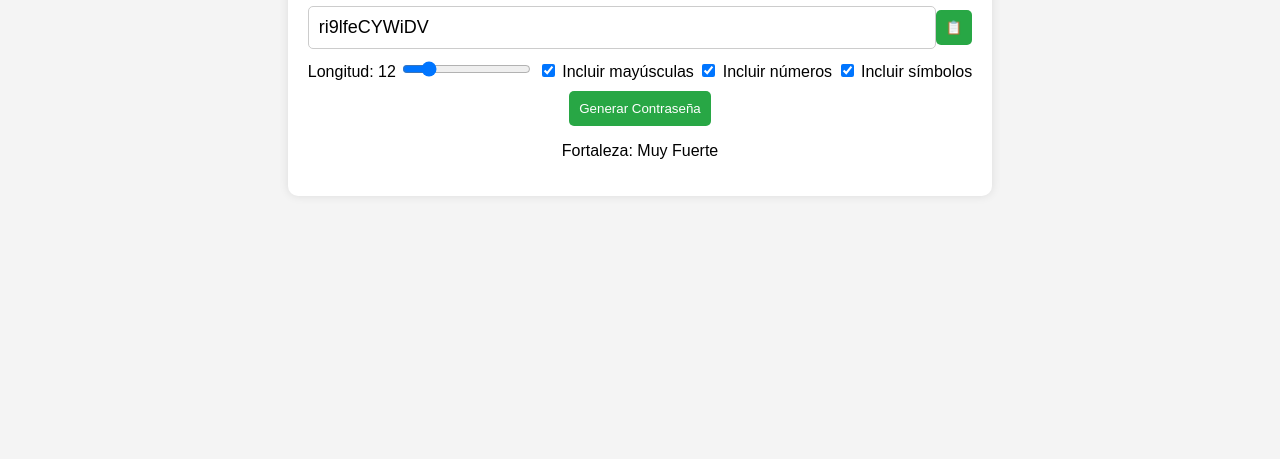
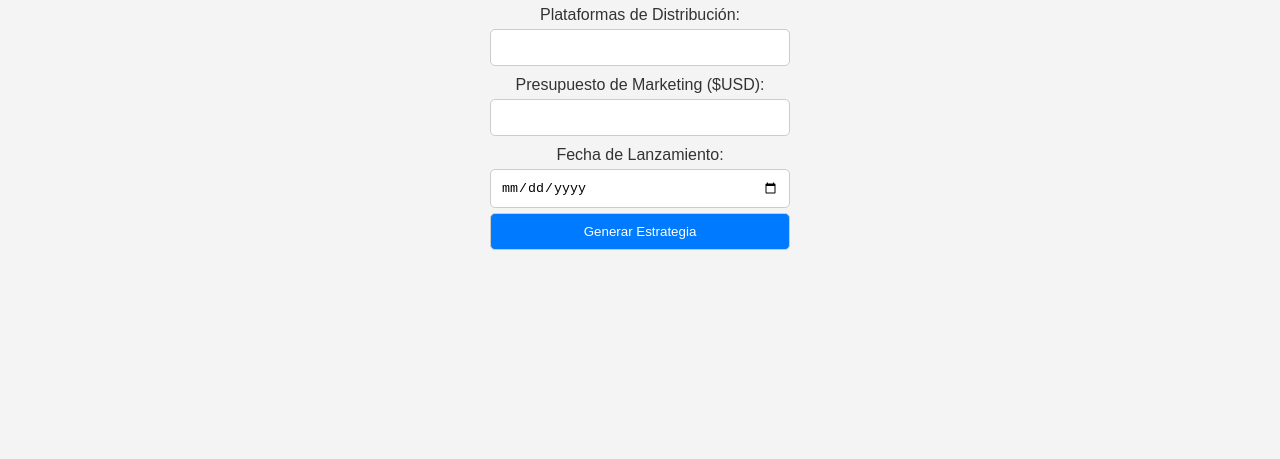
Before and after one commit to isabelferrer/generador, a plain HTML site: page index.html in a window 1280 px wide. Shown: the part 357-816 px from the top of the page. Drawn offline with Linux system fonts and the light colour scheme.

Commit message:
Update index.html

```diff
--- a/index.html
+++ b/index.html
@@ -3,122 +3,97 @@
 <head>
     <meta charset="UTF-8">
     <meta name="viewport" content="width=device-width, initial-scale=1.0">
-    <title>Generador de Contraseñas Seguras</title>
+    <title>Generador de Rutas de Lanzamiento</title>
     <style>
         body {
             font-family: Arial, sans-serif;
-            display: flex;
-            justify-content: center;
-            align-items: center;
-            height: 100vh;
+            margin: 0;
+            padding: 0;
             background: #f4f4f4;
-        }
-        .container {
-            background: white;
-            padding: 20px;
-            border-radius: 10px;
-            box-shadow: 0 0 10px rgba(0, 0, 0, 0.1);
+            color: #333;
             text-align: center;
         }
-        .password-container {
+        header {
+            background: #222;
+            color: white;
+            padding: 1rem;
+        }
+        main {
+            padding: 2rem;
+        }
+        form {
             display: flex;
-            align-items: center;
-            justify-content: space-between;
-            margin-bottom: 10px;
+            flex-direction: column;
+            width: 300px;
+            margin: 0 auto;
         }
-        input[type="text"] {
-            flex: 1;
+        label {
+            margin-top: 10px;
+        }
+        input, button {
             padding: 10px;
+            margin-top: 5px;
             border: 1px solid #ccc;
             border-radius: 5px;
-            font-size: 18px;
         }
         button {
-            background: #28a745;
+            background: #007BFF;
             color: white;
-            border: none;
-            padding: 10px;
-            border-radius: 5px;
             cursor: pointer;
         }
         button:hover {
-            background: #218838;
+            background: #0056b3;
         }
-        .options {
-            text-align: left;
-            margin: 10px 0;
+        .oculto {
+            display: none;
         }
     </style>
 </head>
 <body>
-    <div class="container">
-        <h1>Generador de Contraseñas Seguras</h1>
-        <div class="password-container">
-            <input type="text" id="password" readonly>
-            <button id="copy-btn">📋</button>
-        </div>
-        <div class="options">
-            <label>Longitud: <span id="length-value">12</span></label>
-            <input type="range" id="length" min="8" max="32" value="12">
-            <label><input type="checkbox" id="uppercase" checked> Incluir mayúsculas</label>
-            <label><input type="checkbox" id="numbers" checked> Incluir números</label>
-            <label><input type="checkbox" id="symbols" checked> Incluir símbolos</label>
-        </div>
-        <button id="generate-btn">Generar Contraseña</button>
-        <p id="strength"></p>
-    </div>
+    <header>
+        <h1>Generador de Rutas de Lanzamiento 🎶</h1>
+    </header>
+    <main>
+        <section id="formulario">
+            <h2>Ingresa los detalles de tu lanzamiento</h2>
+            <form id="lanzamientoForm">
+                <label for="artista">Nombre del Artista:</label>
+                <input type="text" id="artista" required>
+
+                <label for="genero">Género Musical:</label>
+                <input type="text" id="genero" required>
+
+                <label for="plataformas">Plataformas de Distribución:</label>
+                <input type="text" id="plataformas" required>
+
+                <label for="presupuesto">Presupuesto de Marketing ($USD):</label>
+                <input type="number" id="presupuesto" required>
+
+                <label for="fecha">Fecha de Lanzamiento:</label>
+                <input type="date" id="fecha" required>
+
+                <button type="submit">Generar Estrategia</button>
+            </form>
+        </section>
+        <section id="resultado" class="oculto">
+            <h2>Estrategia Recomendada</h2>
+            <p id="estrategiaTexto"></p>
+        </section>
+    </main>
     <script>
-        document.addEventListener("DOMContentLoaded", () => {
-            const passwordField = document.getElementById("password");
-            const copyBtn = document.getElementById("copy-btn");
-            const generateBtn = document.getElementById("generate-btn");
-            const lengthInput = document.getElementById("length");
-            const lengthValue = document.getElementById("length-value");
-            const uppercaseCheckbox = document.getElementById("uppercase");
-            const numbersCheckbox = document.getElementById("numbers");
-            const symbolsCheckbox = document.getElementById("symbols");
-            const strengthIndicator = document.getElementById("strength");
+        document.getElementById('lanzamientoForm').addEventListener('submit', function(event) {
+            event.preventDefault();
 
-            const generatePassword = () => {
-                const length = lengthInput.value;
-                let chars = "abcdefghijklmnopqrstuvwxyz";
-                if (uppercaseCheckbox.checked) chars += "ABCDEFGHIJKLMNOPQRSTUVWXYZ";
-                if (numbersCheckbox.checked) chars += "0123456789";
-                if (symbolsCheckbox.checked) chars += "!@#$%^&*()_-+=<>?/";
+            let artista = document.getElementById('artista').value;
+            let genero = document.getElementById('genero').value;
+            let plataformas = document.getElementById('plataformas').value;
+            let presupuesto = document.getElementById('presupuesto').value;
+            let fecha = document.getElementById('fecha').value;
 
-                let password = "";
-                const array = new Uint32Array(length);
-                window.crypto.getRandomValues(array);
-                for (let i = 0; i < length; i++) {
-                    password += chars[array[i] % chars.length];
-                }
+            let estrategia = `Para ${artista}, un lanzamiento en ${plataformas} dentro del género ${genero} con un presupuesto de $${presupuesto} se recomienda una campaña de contenido orgánico + publicidad pagada, interacción con fans y colaboraciones estratégicas. Lanzamiento oficial el ${fecha}.`;
 
-                passwordField.value = password;
-                evaluateStrength(password);
-            };
-
-            const evaluateStrength = (password) => {
-                let score = 0;
-                if (password.length >= 12) score++;
-                if (/[A-Z]/.test(password)) score++;
-                if (/[0-9]/.test(password)) score++;
-                if (/[^a-zA-Z0-9]/.test(password)) score++;
-
-                const levels = ["Débil", "Moderada", "Fuerte", "Muy Fuerte"];
-                strengthIndicator.textContent = `Fortaleza: ${levels[score]}`;
-            };
-
-            copyBtn.addEventListener("click", () => {
-                passwordField.select();
-                document.execCommand("copy");
-            });
-
-            generateBtn.addEventListener("click", generatePassword);
-            lengthInput.addEventListener("input", () => {
-                lengthValue.textContent = lengthInput.value;
-            });
-
-            generatePassword();
+            document.getElementById('estrategiaTexto').innerText = estrategia;
+            document.getElementById('resultado').classList.remove('oculto');
         });
     </script>
 </body>
```
